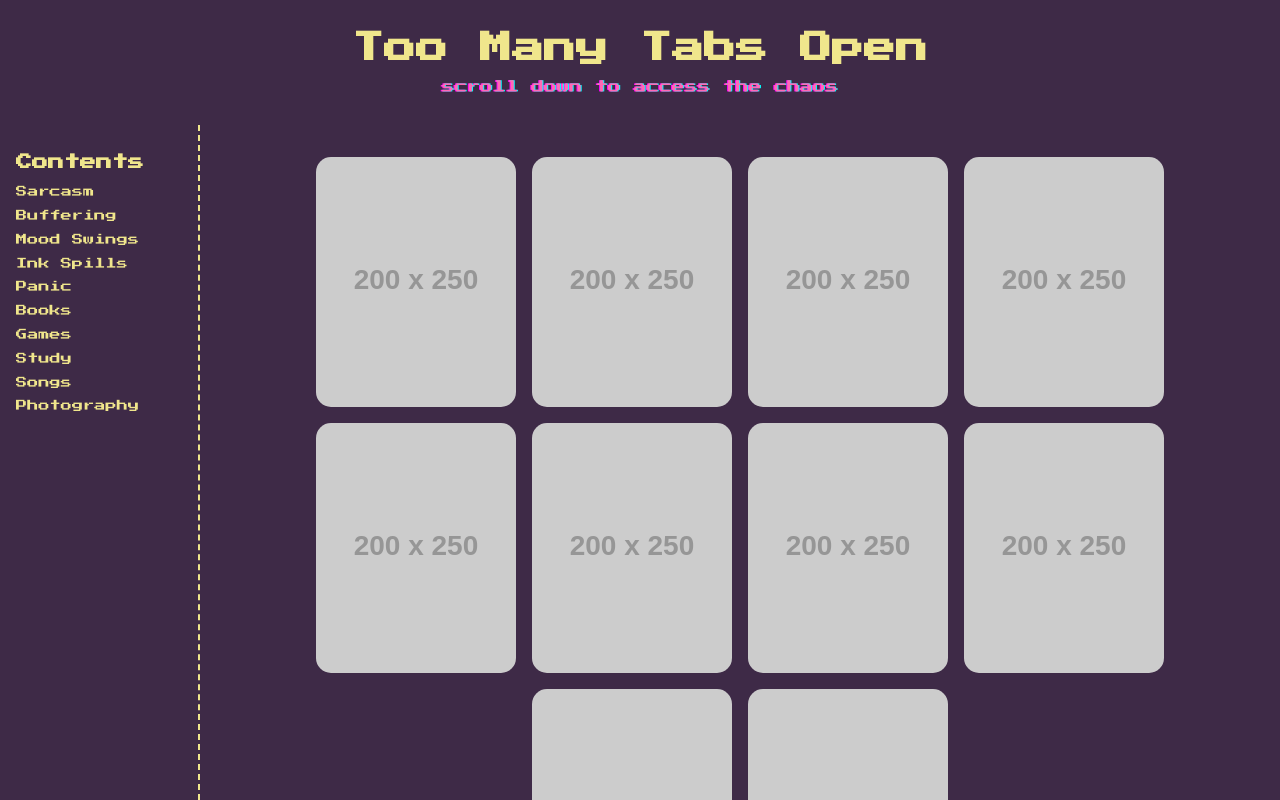
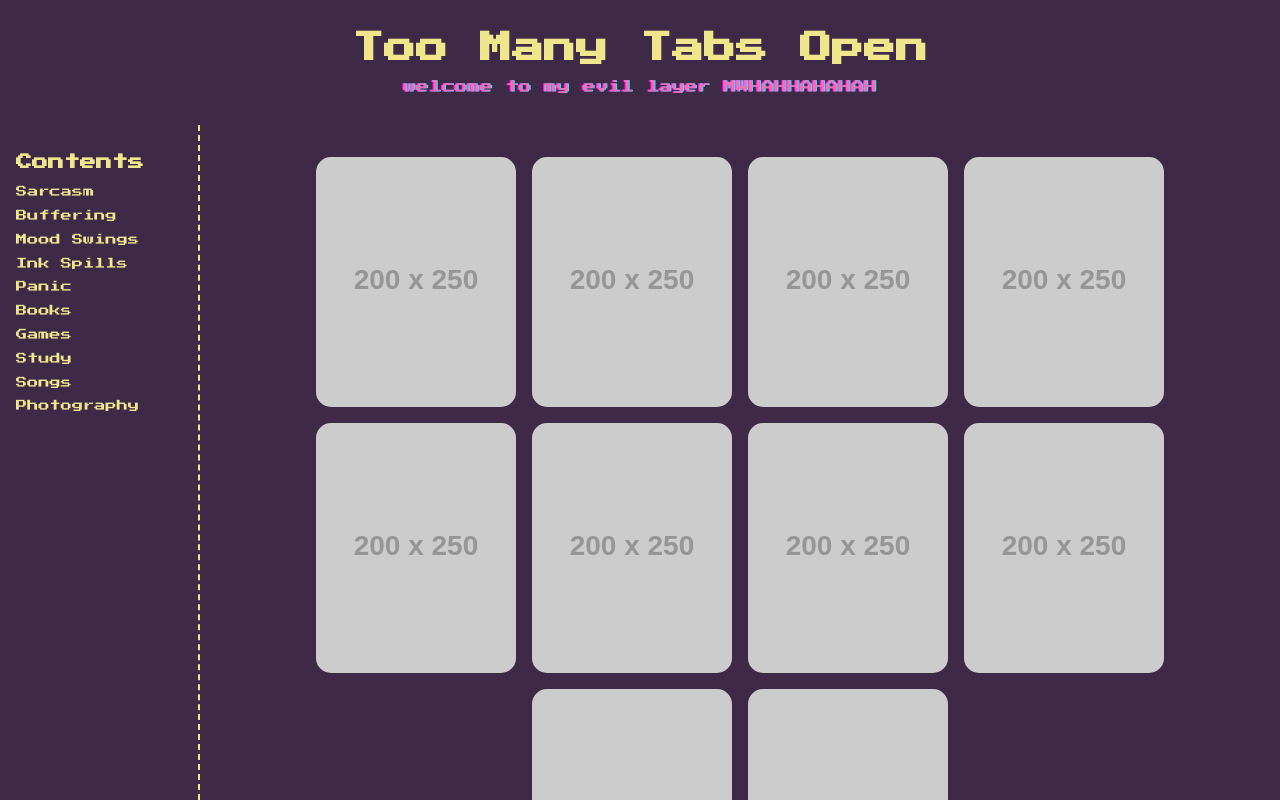
Before and after one commit to ThtSmartidiot/ThtSmartidiot.github.io, a plain HTML site: page index.html in a window 1280 px wide. Drawn offline with Linux system fonts and the light colour scheme; placeholder pictures from the web are drawn by us.

Commit message:
Update index.html

```diff
--- a/index.html
+++ b/index.html
@@ -157,7 +157,7 @@
   <div class="container">
     <div class="header">
       <h1>Too Many Tabs Open</h1>
-      <div class="glitch-text">scroll down to access the chaos</div>
+      <div class="glitch-text">welcome to my evil layer MWHAHHAHAHAH</div>
     </div>
     <div class="content-area">
       <div class="sidebar">
```
